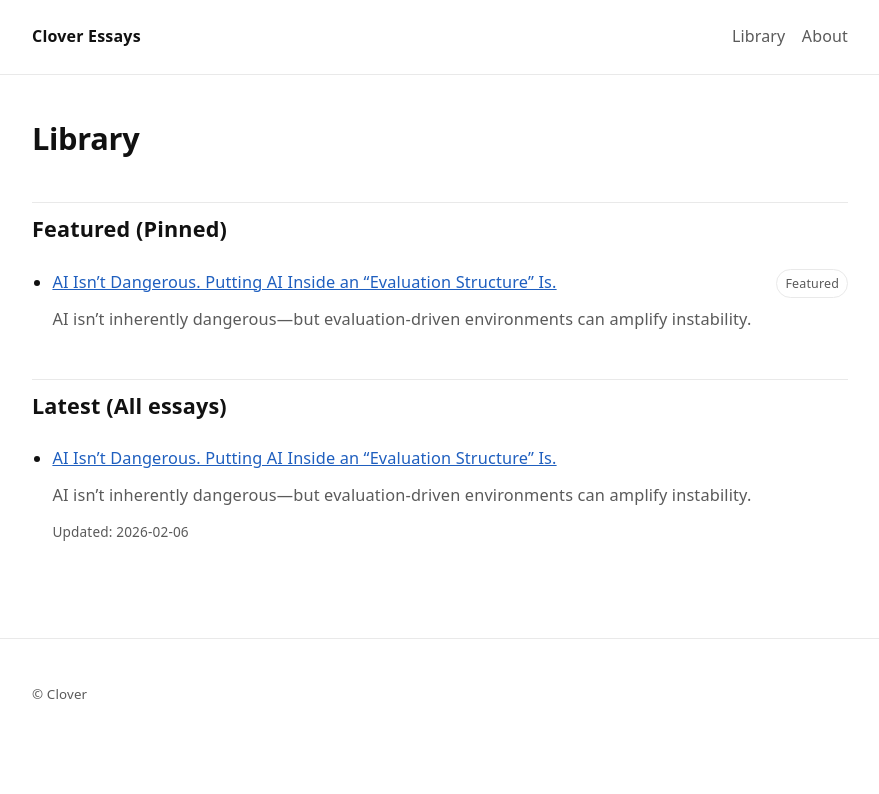
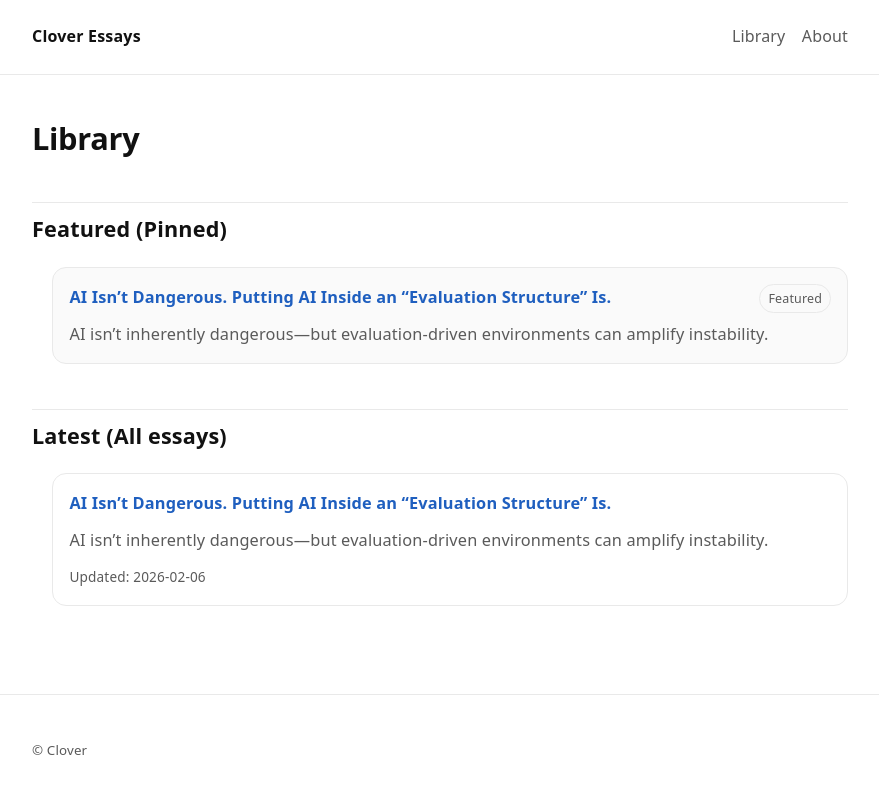
Before and after one commit to cloversx/clover-site-en, a Jekyll site: the page built from 0/index.md, in a window 1280 px wide. Shown: the top 794 px of the page, without its empty margins (200-1079 px from the left). Built offline with Jekyll 4.4.1, drawn with Linux system fonts in a browser that asks for light colours.

Commit message:
Update main.css

```diff
--- a/assets/css/main.css
+++ b/assets/css/main.css
@@ -53,7 +53,7 @@ body{
   gap:16px;
 }
 
-/* モバイルなどで横幅が極端に狭い場合に、「Essays / About」などのナビ部分をタイトルの下に表示する。 */
+/* モバイルなどで横幅が極端に狭い場合に、「Library / About」などのナビ部分をタイトルの下に表示する。 */
 /*
 @media (max-width: 560px){
   .site-header .container{
@@ -88,7 +88,7 @@ body{
 a{ color:var(--link); }
 a:hover{ text-decoration:underline; }
 
-.page h1, .essay h1{
+.page h1, .content h1{
   font-size: clamp(1.6rem, 2.4vw, 2.15rem);
   line-height: 1.25;
   margin: 22px 0 12px;
@@ -149,7 +149,7 @@ a:hover{ text-decoration:underline; }
   border: 1px solid var(--border);
 }
 
-.essay-meta{
+.content-meta{
   font-size: 0.95rem;
   color: var(--muted);
   padding: 12px 0 10px;
@@ -157,10 +157,10 @@ a:hover{ text-decoration:underline; }
   margin-bottom: 18px;
 }
 
-/* essay_meta の Archives リンクが詰まるのを防ぐ
+/* content_meta の Archives リンクが詰まるのを防ぐ
    最初のリンクの左が詰まるしmargin-leftも入れるとリンク間があきすぎてしまうのでテンプレで &nbsp; を入れて対応
 */
-.essay-meta a{
+.content-meta a{
   display: inline-block;
   /* margin-right: 0.5rem; */
 }
@@ -200,19 +200,19 @@ a:hover{ text-decoration:underline; }
   color: var(--muted);
 }
 
-.essay-list{ list-style:none; padding-left:0; margin: 0; }
-.essay-list li{
+.content-list{ list-style:none; padding-left:0; margin: 0; }
+.content-list li{
   border: 1px solid var(--border);
   border-radius: 14px;
   padding: 14px 16px;
   margin: 12px 0;
   background: transparent;
 }
-.essay-list a{
+.content-list a{
   font-weight: 700;
   text-decoration:none;
 }
-.essay-list a:hover{ text-decoration:underline; }
+.content-list a:hover{ text-decoration:underline; }
 .muted{ color: var(--muted); margin-top: 6px; }
 
 .section-divider{
@@ -221,9 +221,9 @@ a:hover{ text-decoration:underline; }
   margin: 22px 0;
 }
 
-.essay-card{ /* 既存があれば上書き不要 */ }
+.content-card{ /* 既存があれば上書き不要 */ }
 
-.essay-card.is-featured{
+.content-card.is-featured{
   background: var(--soft);
   /*
   border-left: 4px solid currentColor;
@@ -231,7 +231,7 @@ a:hover{ text-decoration:underline; }
   */
 }
 /*
-.essay-card.is-featured{
+.content-card.is-featured{
   background: var(--soft);
 }
 */
```
